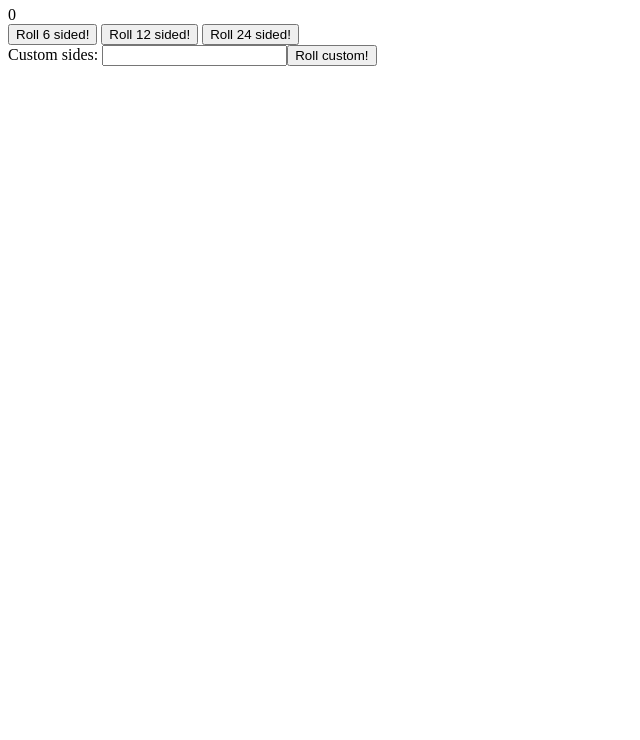
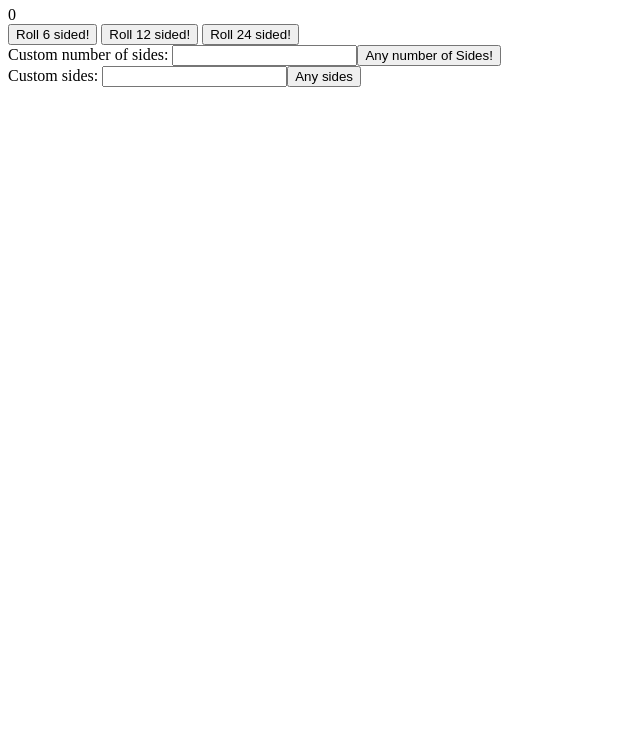
Before and after one commit to Akavall/GoGamesProject, a plain HTML site: page index.html in a window 1280 px wide. Shown: the part 60-800 px from the top of the page, without its empty margins (0-640 px from the left). Drawn offline with nearby package versions, Linux system fonts and the light colour scheme.

Commit message:
added functionality to roll dice with custom sides

```diff
--- a/index.html
+++ b/index.html
@@ -17,8 +17,13 @@
 </div>
 
 <div id="custom">
-Custom sides: <input type="text" id="t1" /><input type="button" onclick="parseAndRoll()" value="Roll custom!" />
+Custom number of sides: <input type="text" id="t1" /><input type="button" onclick="parseAndRoll()" value="Any number of Sides!" />
 </div>
+
+<div id="custom sides">
+Custom sides: <input type="text" id="t2" /><input type="button" onclick="takeStringAndRoll()" value="Any sides" />
+</div>
+
 
 <script type="text/javascript">
 function rollDice(num_sides) {
@@ -42,6 +47,20 @@ function parseAndRoll() {
 function isInt(value) {
     return !isNaN(value) && (function(x) { return (x | 0) === x; })(parseFloat(value))
 }
+
+function takeStringAndRoll() {
+
+        var custom_sides = document.getElementById("t2").value;
+        var sides_array = custom_sides.split(",");
+        var num_sides = sides_array.length
+
+        $.post("http://localhost:8000/roll_dice?sides="+num_sides, "", function(data, status)     {
+                 $("#dice_roll").empty();
+                 $("#dice_roll").append(sides_array[data - 1]);
+            });
+
+}
+
 </script>
 
 </body>
```
